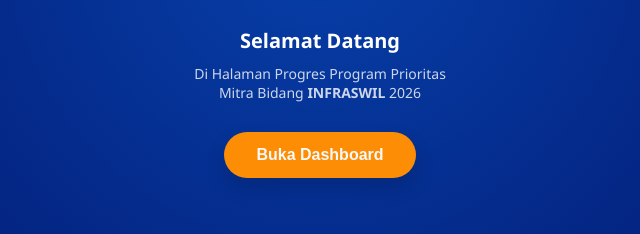
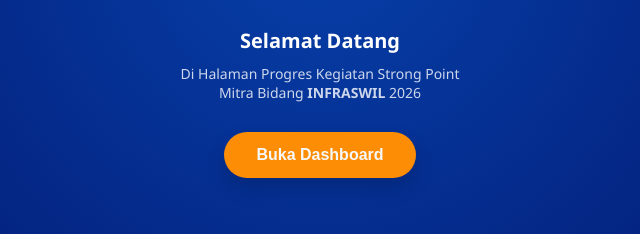
Before and after one commit to junzuw/progresSP2026, a plain HTML site: page index.html in a window 1280 px wide. Shown: the part 469-703 px from the top of the page, 320-960 px from the left. Drawn offline with Linux system fonts and the light colour scheme.

Commit message:
Update index.html

```diff
--- a/index.html
+++ b/index.html
@@ -727,7 +727,7 @@
             </div>
         </div>
         <h2>Selamat Datang</h2>
-        <p> Di Halaman Progres Program Prioritas
+        <p> Di Halaman Progres Kegiatan Strong Point
             <br>Mitra Bidang <b>INFRASWIL</b> 2026</p>
         <button class="btn-masuk" onclick="bukaDashboard()">Buka Dashboard</button>
     </div>
```
